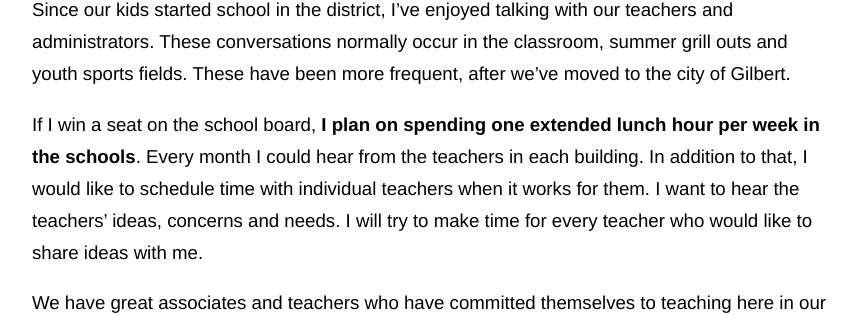
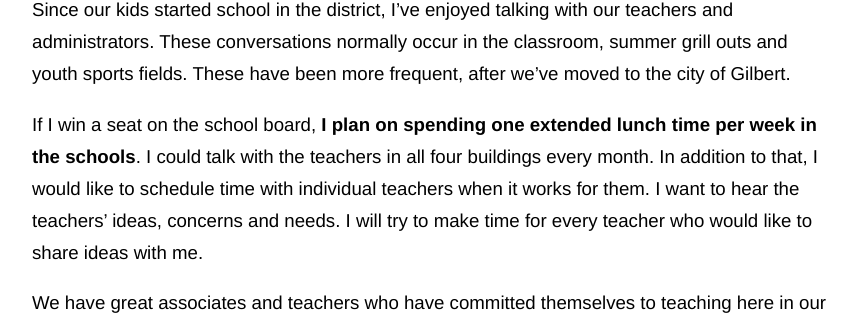
Before and after one commit to banderson623/banderson623.github.com, a Jekyll site: the page built from _posts/2015-09-06-question-about-teachers.md, in a window 1280 px wide. Shown: the part 578-893 px from the top of the page, without its empty margins (208-1071 px from the left). Built offline with Jekyll 4.4.1, drawn with Linux system fonts in a browser that asks for light colours; a script that is not in the unit is left out.

Commit message:
clarification

```diff
--- a/_posts/2015-09-06-question-about-teachers.md
+++ b/_posts/2015-09-06-question-about-teachers.md
@@ -26,7 +26,7 @@
 
 Since our kids started school in the district, I've enjoyed talking with our teachers and administrators. These conversations normally occur in the classroom, summer grill outs and youth sports fields. These have been more frequent, after we've moved to the city of Gilbert.
 
-If I win a seat on the school board, **I plan on spending one extended lunch hour per week in the schools**. Every month I could hear from the teachers in each building. In addition to that, I would like to schedule time with individual teachers when it works for them. I want to hear the teachers' ideas, concerns and needs. I will try to make time for every teacher who would like to share ideas with me.
+If I win a seat on the school board, **I plan on spending one extended lunch time per week in the schools**. I could talk with the teachers in all four buildings every month. In addition to that, I would like to schedule time with individual teachers when it works for them. I want to hear the teachers' ideas, concerns and needs. I will try to make time for every teacher who would like to share ideas with me.
 
 We have great associates and teachers who have committed themselves to teaching here in our district — what is their perspective? I want to know how the school board can understand their views, listen to their ideas, and partner with them to continue facilitate great education.
 
```
